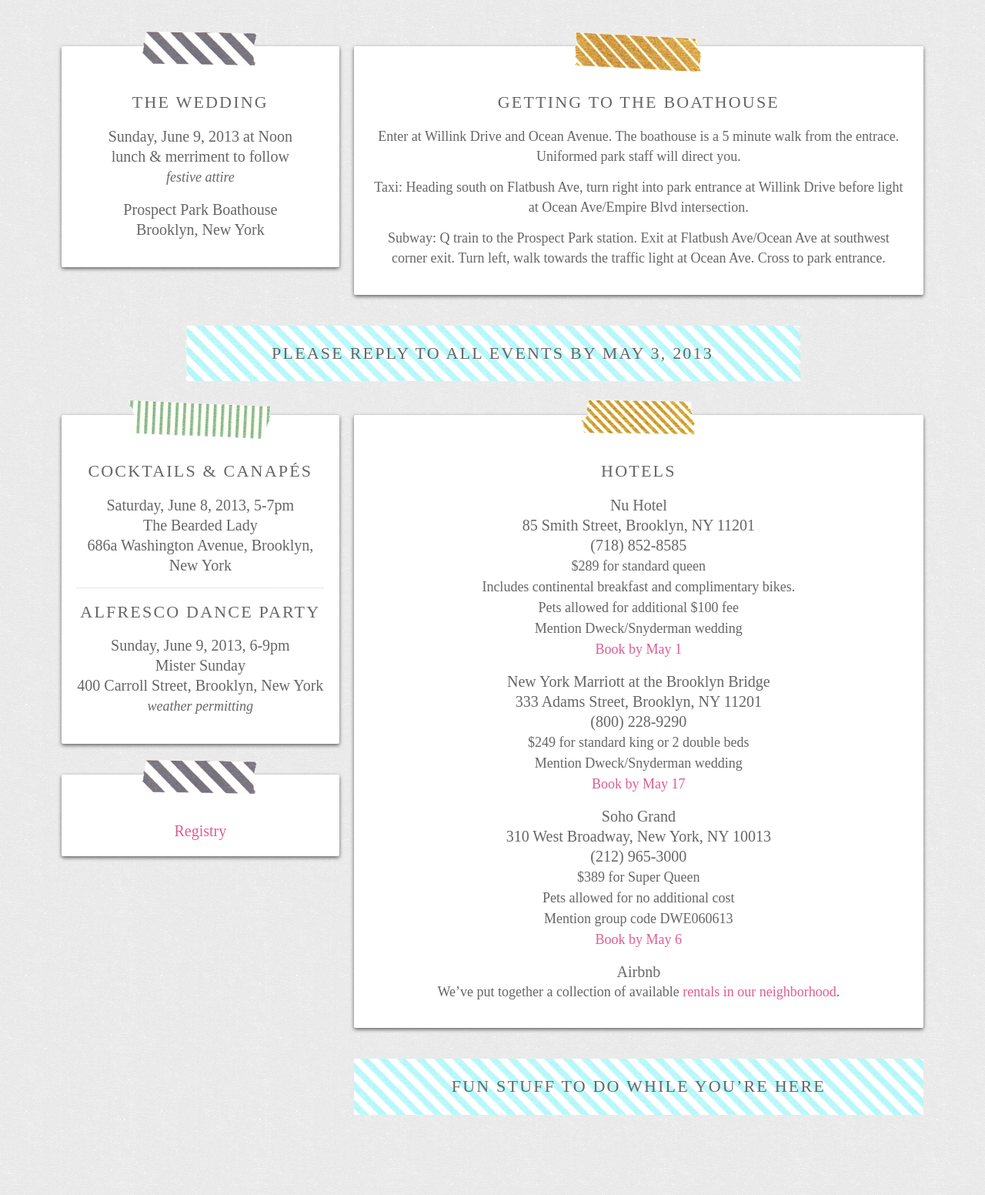
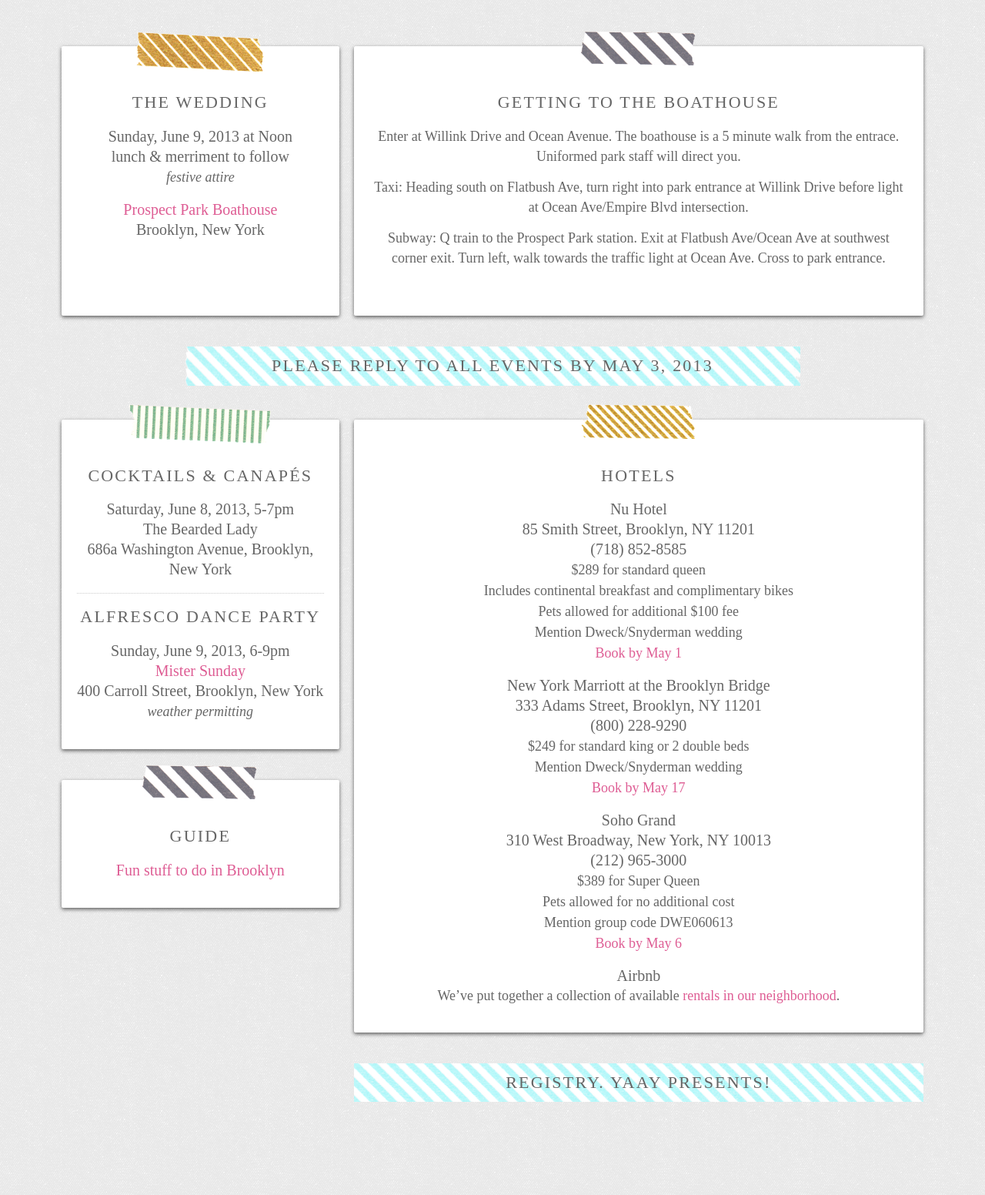
Before and after one commit to amitsnyderman/amit-loves-elana, a Jekyll site: the page built from index.html, in a window 1280 px wide. Shown: the whole page at 77% size. Built offline with Jekyll 4.4.1, drawn with Linux system fonts in a browser that asks for light colours.

Commit message:
Layout and content tweaks

```diff
--- a/index.html
+++ b/index.html
@@ -9,7 +9,7 @@ layout: default
 		lunch &amp; merriment to follow<br/>
 		<em class="description">festive attire</em></p>
 
-		<h3>Prospect Park Boathouse</h3>
+		<h3><a href="http://www.prospectpark.org/visit/places/audubon">Prospect Park Boathouse</a></h3>
 		<p>Brooklyn, New York</p>
 	</div>
 </section>
@@ -38,7 +38,7 @@ layout: default
 
 		<h1 class="sep">Alfresco Dance Party</h1>
 		<p><strong>Sunday, June 9, 2013, 6-9pm<br/>
-		Mister Sunday</strong><br/>
+		<a href="http://mistersaturdaynight.com/category/mister-sunday/">Mister Sunday</a></strong><br/>
 		400 Carroll Street, Brooklyn, New York<br/>
 		<em class="description">weather permitting</em></p>
 	</div>
@@ -52,7 +52,7 @@ layout: default
 		<p>85 Smith Street, Brooklyn, NY 11201<br/>
 		(718) 852-8585<br/>
 		<span class="description">$289 for standard queen<br/>
-		Includes continental breakfast and complimentary bikes.<br/>
+		Includes continental breakfast and complimentary bikes<br/>
 		Pets allowed for additional $100 fee<br/>
 		Mention Dweck/Snyderman wedding<br/>
 		<a href="http://booking.ihotelier.com/istay/istay.jsp?groupID=1005180&amp;hotelID=15335">Book by May 1</a></span></p>
@@ -77,14 +77,15 @@ layout: default
 	</div>
 </section>
 
-<section id="registry">
+<section id="explore">
 	<div class="container">
-		<a href="http://www.simpleregistry.com/amitloveselana/">Registry</a>
+		<h1>Guide</h1>
+		<p><a href="/explore.html">Fun stuff to do in Brooklyn</a></p>
 	</div>
 </section>
 
-<section id="explore">
+<section id="registry">
 	<div class="container">
-		<a href="/explore.html">Fun stuff to do while you&rsquo;re here</a>
+		<a href="http://www.simpleregistry.com/amitloveselana/">Registry. Yaay presents!</a>
 	</div>
 </section>
```
Also changed, not shown: assets/sass/screen.scss (+19 -8 lines), assets/stylesheets/screen.css.
